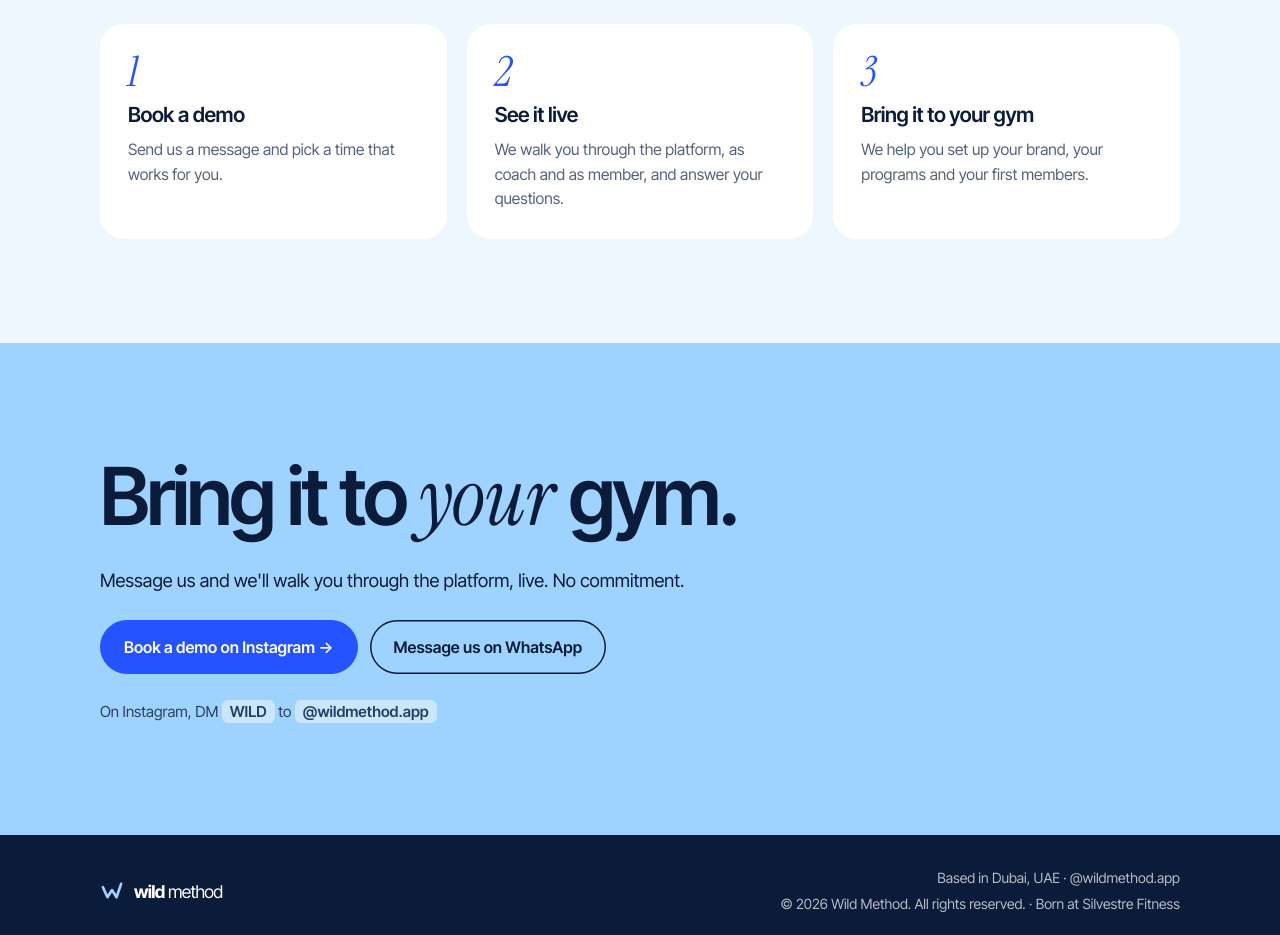
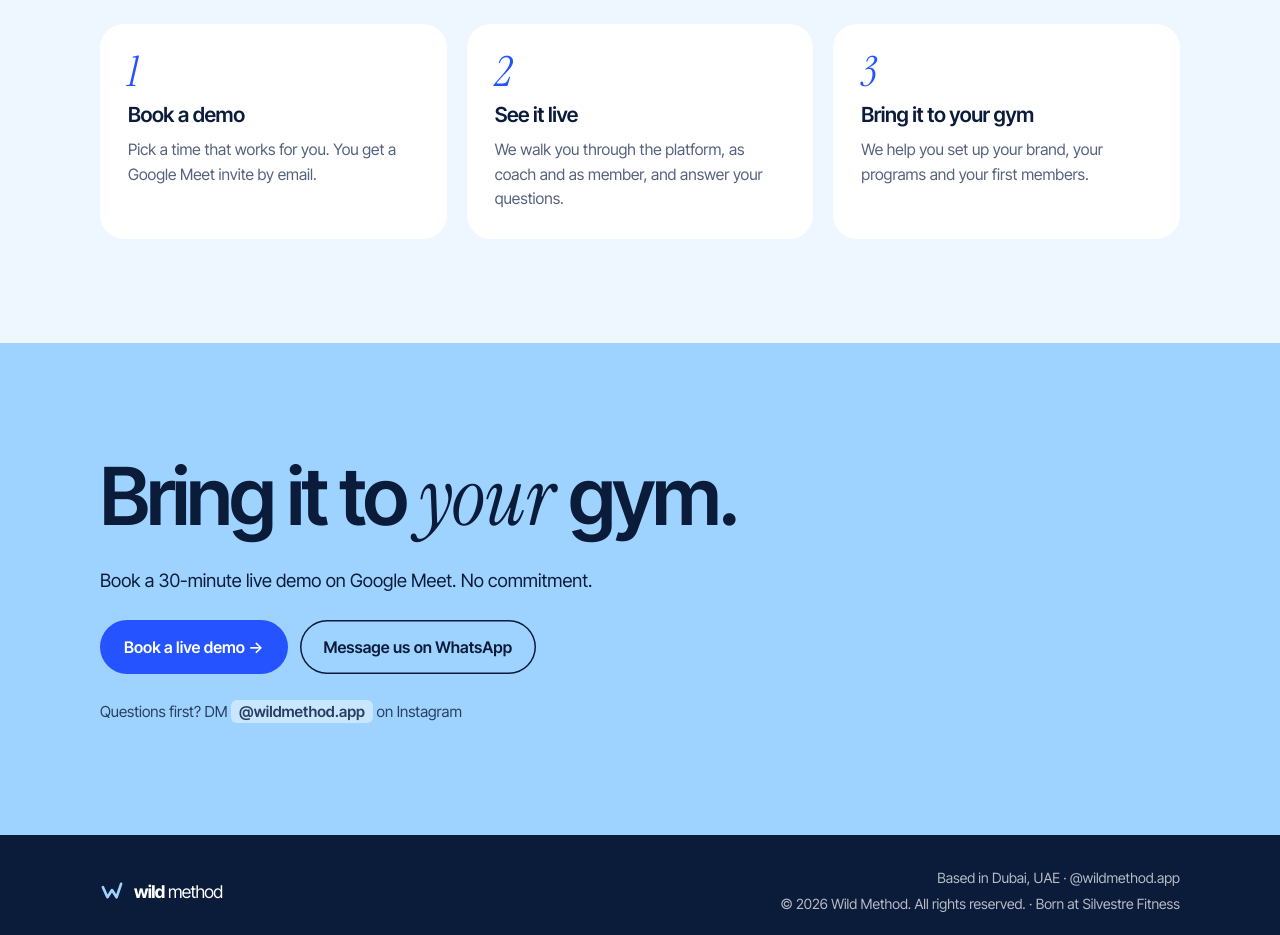
Before and after one commit to juantoniolo3-cmd/wildmethod, a plain HTML site: page index.html in a window 1280 px wide. Shown: the part 3760-4695 px from the top of the page. Drawn offline with Linux system fonts and the light colour scheme.

Commit message:
Link Book a demo buttons to Google Calendar booking page
Co-Authored-By: Claude Opus 5.5 <noreply@anthropic.com>
Claude-Session: https://claude.ai/code/session_01948HpVkELaS5FmHb5mptyY

```diff
--- a/index.html
+++ b/index.html
@@ -263,7 +263,7 @@ footer a:hover { color: var(--sky); }
         <h1>Built inside a <em class="s">real</em> gym.</h1>
         <p class="lead">Training and nutrition software for gyms and coaches. Workouts, nutrition plans and member progress in one app, with your brand on it.</p>
         <div class="hero-actions">
-          <a class="btn btn-white" href="https://ig.me/m/wildmethod.app" target="_blank" rel="noopener">Book a demo →</a>
+          <a class="btn btn-white" href="https://calendar.google.com/calendar/appointments/schedules/AcZssZ07Ew69KhLRZXgkC3hHb6BV7yBul44-4eBXWbqmxo7DxIA3uplNNscReqz7l1Gw0ZB9SRdwSWSJ" target="_blank" rel="noopener">Book a demo →</a>
           <a class="btn btn-ghost-light" href="#features">See what's inside</a>
         </div>
       </div>
@@ -403,7 +403,7 @@ footer a:hover { color: var(--sky); }
           <div class="data">Tests · retests · reports</div>
         </article>
       </div>
-      <p class="partner-note"><span class="dot"></span>Partner tools already in use in our gym. Ask about them in your demo. <a href="https://ig.me/m/wildmethod.app" target="_blank" rel="noopener">Book a demo →</a></p>
+      <p class="partner-note"><span class="dot"></span>Partner tools already in use in our gym. Ask about them in your demo. <a href="https://calendar.google.com/calendar/appointments/schedules/AcZssZ07Ew69KhLRZXgkC3hHb6BV7yBul44-4eBXWbqmxo7DxIA3uplNNscReqz7l1Gw0ZB9SRdwSWSJ" target="_blank" rel="noopener">Book a demo →</a></p>
     </div>
   </section>
 
@@ -429,7 +429,7 @@ footer a:hover { color: var(--sky); }
     <div class="wrap">
       <h2>How it works</h2>
       <div class="steps">
-        <div class="step"><span class="n">1</span><h3>Book a demo</h3><p>Send us a message and pick a time that works for you.</p></div>
+        <div class="step"><span class="n">1</span><h3>Book a demo</h3><p>Pick a time that works for you. You get a Google Meet invite by email.</p></div>
         <div class="step"><span class="n">2</span><h3>See it live</h3><p>We walk you through the platform, as coach and as member, and answer your questions.</p></div>
         <div class="step"><span class="n">3</span><h3>Bring it to your gym</h3><p>We help you set up your brand, your programs and your first members.</p></div>
       </div>
@@ -439,12 +439,12 @@ footer a:hover { color: var(--sky); }
   <section class="cta" id="demo">
     <div class="wrap">
       <h2>Bring it to <em class="s">your</em> gym.</h2>
-      <p class="lead">Message us and we'll walk you through the platform, live. No commitment.</p>
+      <p class="lead">Book a 30-minute live demo on Google Meet. No commitment.</p>
       <div class="contact">
-        <a class="btn btn-blue" href="https://ig.me/m/wildmethod.app" target="_blank" rel="noopener">Book a demo on Instagram →</a>
+        <a class="btn btn-blue" href="https://calendar.google.com/calendar/appointments/schedules/AcZssZ07Ew69KhLRZXgkC3hHb6BV7yBul44-4eBXWbqmxo7DxIA3uplNNscReqz7l1Gw0ZB9SRdwSWSJ" target="_blank" rel="noopener">Book a live demo →</a>
         <a class="btn btn-ghost" id="wa-btn" href="#" target="_blank" rel="noopener" hidden>Message us on WhatsApp</a>
       </div>
-      <p class="alt">On Instagram, DM <code>WILD</code> to <code>@wildmethod.app</code><span id="mail-line" hidden> · or email <code id="mail-addr"></code></span></p>
+      <p class="alt">Questions first? DM <code>@wildmethod.app</code> on Instagram<span id="mail-line" hidden> · or email <code id="mail-addr"></code></span></p>
     </div>
   </section>
 </main>
```
